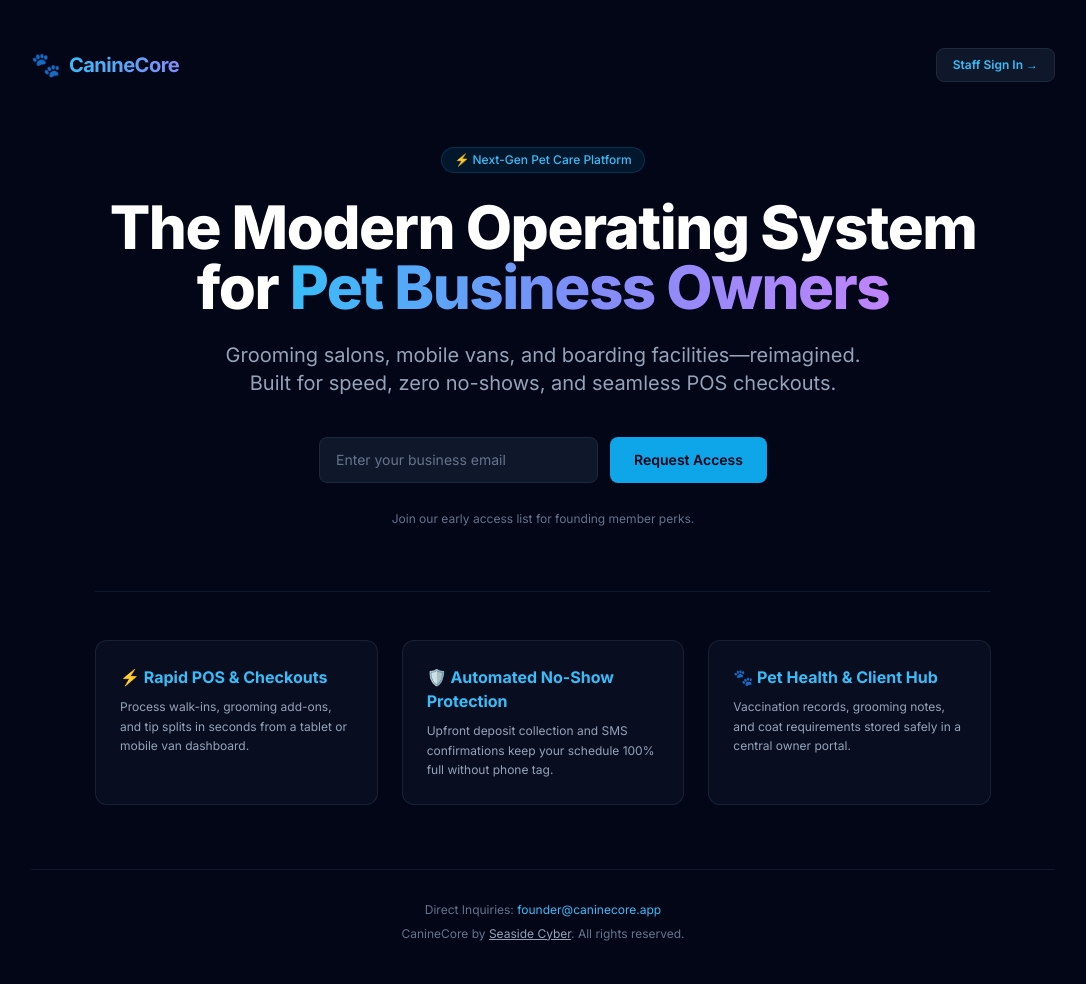
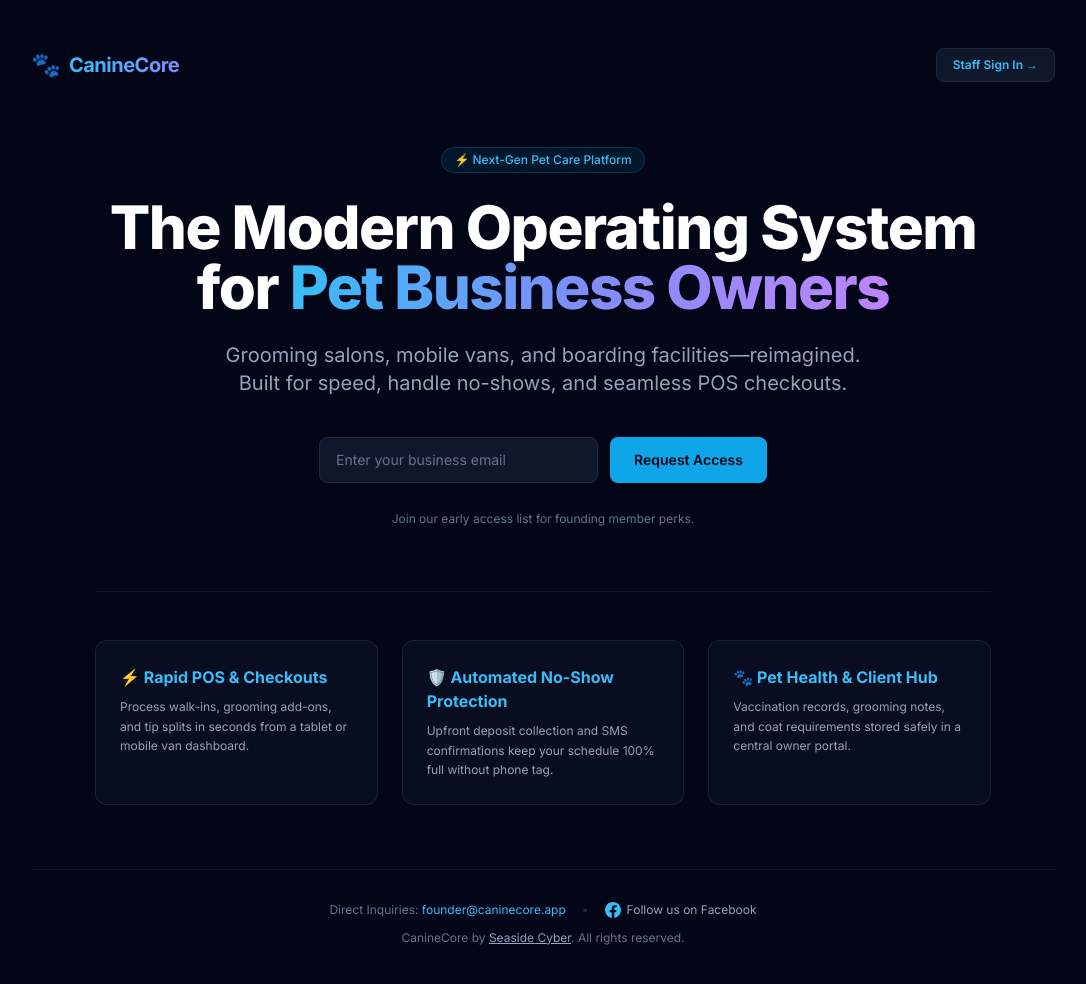
Before and after one commit to seacyb/caninecore-waitlist, a plain HTML site: page index.html in a window 1280 px wide. Shown: the whole page, without its empty margins (97-1183 px from the left). Drawn offline with nearby package versions, Linux system fonts and the light colour scheme.

Commit message:
add facebook link to footer

```diff
--- a/index.html
+++ b/index.html
@@ -78,7 +78,7 @@
         </h1>
 
         <p class="text-lg md:text-xl text-slate-400 mb-10 max-w-2xl mx-auto">
-            Grooming salons, mobile vans, and boarding facilities—reimagined. Built for speed, zero no-shows, and seamless POS checkouts.
+            Grooming salons, mobile vans, and boarding facilities—reimagined. Built for speed, handle no-shows, and seamless POS checkouts.
         </p>
 
         <!-- Waitlist Form Container -->
@@ -121,14 +121,22 @@
         </section>
     </main>
 
-    <!-- Footer -->
-    <footer class="text-center text-xs text-slate-500 max-w-5xl w-full mx-auto space-y-2 border-t border-slate-900 pt-8">
-        <div>
-            Direct Inquiries: <a href="mailto:founder@caninecore.app" class="text-sky-400 hover:underline">founder@caninecore.app</a>
+<!-- Footer -->
+    <footer class="text-center text-xs text-slate-500 max-w-5xl w-full mx-auto space-y-3 border-t border-slate-900 pt-8">
+        <div class="flex items-center justify-center gap-4">
+            <span>Direct Inquiries: <a href="mailto:founder@caninecore.app" class="text-sky-400 hover:underline">founder@caninecore.app</a></span>
+            <span class="text-slate-800">•</span>
+            <a href="https://www.facebook.com/caninecoreapp" target="_blank" rel="noopener noreferrer" class="inline-flex items-center gap-1.5 text-slate-400 hover:text-sky-400 transition">
+                <svg class="w-4 h-4 fill-current text-sky-400" viewBox="0 0 24 24" aria-hidden="true">
+                    <path d="M24 12.073c0-6.627-5.373-12-12-12s-12 5.373-12 12c0 5.99 4.388 10.954 10.125 11.854v-8.385H7.078v-3.47h3.047V9.43c0-3.007 1.792-4.669 4.533-4.669 1.312 0 2.686.235 2.686.235v2.953H15.83c-1.491 0-1.956.925-1.956 1.874v2.25h3.328l-.532 3.47h-2.796v8.385C19.612 23.027 24 18.062 24 12.073z"/>
+                </svg>
+                <span>Follow us on Facebook</span>
+            </a>
         </div>
         <div>
             CanineCore by <a href="https://seasidecyber.com" target="_blank" rel="noopener noreferrer" class="text-slate-400 hover:text-sky-400 underline transition">Seaside Cyber</a>. All rights reserved.
         </div>
     </footer>
+
 </body>
 </html>
```
